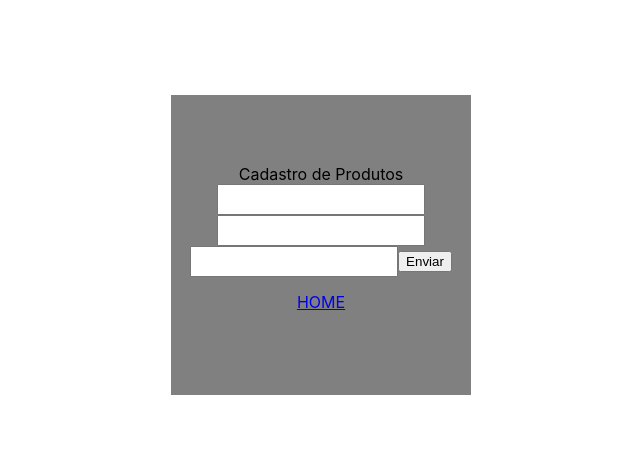
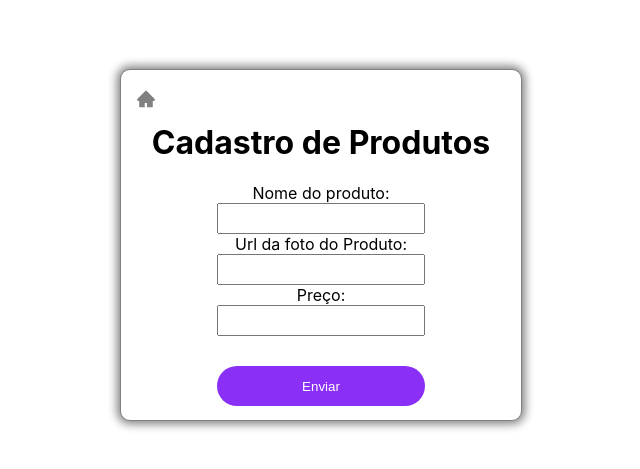
Before and after one commit to sturion/ProductCRUD, a React (Create React App) app: page /produtos in a window 1280 px wide. Shown: the part 155-624 px from the top of the page, without its empty margins (319-959 px from the left). Built offline with nearby package versions, Linux system fonts and the light colour scheme; no server answers; the database is empty.

Commit message:
Product Page layout

```diff
--- a/package.json
+++ b/package.json
@@ -3,6 +3,7 @@
   "version": "0.1.0",
   "private": true,
   "dependencies": {
+    "@react-icons/all-files": "^4.1.0",
     "@testing-library/jest-dom": "^5.14.1",
     "@testing-library/react": "^11.2.7",
     "@testing-library/user-event": "^12.8.3",
@@ -14,6 +15,7 @@
     "firebase": "^9.1.3",
     "react": "^17.0.2",
     "react-dom": "^17.0.2",
+    "react-icons": "^4.3.1",
     "react-router": "^5.2.1",
     "react-router-dom": "^5.3.0",
     "react-scripts": "4.0.3",
--- a/src/pages/produtos/index.tsx
+++ b/src/pages/produtos/index.tsx
@@ -1,6 +1,7 @@
 import React, { useState } from 'react';
 import { setProducts } from 'firebase'
 import { Link } from "react-router-dom";
+import { AiFillHome } from 'react-icons/ai';
 
 import {
     ProductContainer,
@@ -10,6 +11,8 @@ import {
     InputName,
     InputPhoto,
     ProductForm,
+    Title,
+    SubmitButton,
 } from "./styles";
 
 
@@ -21,7 +24,12 @@ const Produtos = () => {
     const handleSubmit = (event: any) => {
         event.preventDefault();
         let priceF = parseFloat(price);
-        setProducts(url,name,priceF);
+        if (price === "" || name === "" || url === ""){
+            alert("campos em branco");
+        }
+        else {
+            setProducts(url,name,priceF);
+        }
     }
 
     return (
@@ -29,21 +37,21 @@ const Produtos = () => {
 
             <ProductContainer>
                 <ProductCard>
+                <LinkDiv>
+                        <Link to="/"><AiFillHome color="grey" size="20px"/></Link>
+                    </LinkDiv>
                     <div>
-                        Cadastro de Produtos
+                        <Title>Cadastro de Produtos</Title>
                     </div>
                     <div>
 
                     </div>
                     <ProductForm onSubmit={handleSubmit}>
-                        <InputName type="text" value={name} onChange={(e) => setName(e.target.value)}></InputName>
-                        <InputPhoto type="text" value={url} onChange={(u) => setUrl(u.target.value)}></InputPhoto>
-                        <InputPrice type="number" value={price} onChange={(v) => setPrice(v.target.value)}></InputPrice>
-                        <button type="submit">Enviar</button>
+                        <label>Nome do produto:</label><InputName type="text" value={name} onChange={(e) => setName(e.target.value)}></InputName>
+                        <label>Url da foto do Produto:</label><InputPhoto type="text" value={url} onChange={(u) => setUrl(u.target.value)}></InputPhoto>
+                        <label>Preço:</label><InputPrice type="number" value={price} onChange={(v) => setPrice(v.target.value)}></InputPrice>
+                        <SubmitButton type="submit">Enviar</SubmitButton>
                     </ProductForm>
-                    <LinkDiv>
-                        <Link to="/">HOME</Link>
-                    </LinkDiv>
                 </ProductCard>
             </ProductContainer>
         </>
--- a/src/pages/produtos/styles.ts
+++ b/src/pages/produtos/styles.ts
@@ -11,19 +11,29 @@ justify-content: center;
 align-items: center;`;
 
 export const ProductCard = styled.div`
-width: 300px;
-height: 300px;
-background: grey;
+width: 400px;
+height: 350px;
+background: white;
+border: 1px solid grey;
 display: flex;
 flex-direction: column;
 align-content: center;
 align-items: center;
-justify-content: center;`;
+justify-content: center;
+border-radius: 10px;
+box-shadow: 0px 0px 10px 3px grey;
+`;
 
 
 export const LinkDiv = styled.div`
     display: flex;
+    position: relative;
+    left: -175px;
     padding:15px;
+    padding-bottom:30px;
+    margin-top:-10px;
+    flex-direction: left;
+    self-align: left;
 `;
 
 export const InputPrice = styled.input`
@@ -47,4 +57,20 @@ export const SendButton = styled.button`
 `;
 
 export const ProductForm = styled.form`
+display:flex;
+flex-direction: column;
 `;
+
+export const Title = styled.h1`
+color: black;
+margin-top: -20px;
+`;
+
+export const SubmitButton = styled.button`
+    margin-top: 30px;
+    height: 40px;
+    border-radius: 50px;
+    background-color: #8A2FF5;
+    border: none;
+    color: white;
+`;
```
Also changed, not shown: src/pages/login/styles.ts (line endings or trailing spaces), 1 other file (tests, documents, lock files or other folders).
